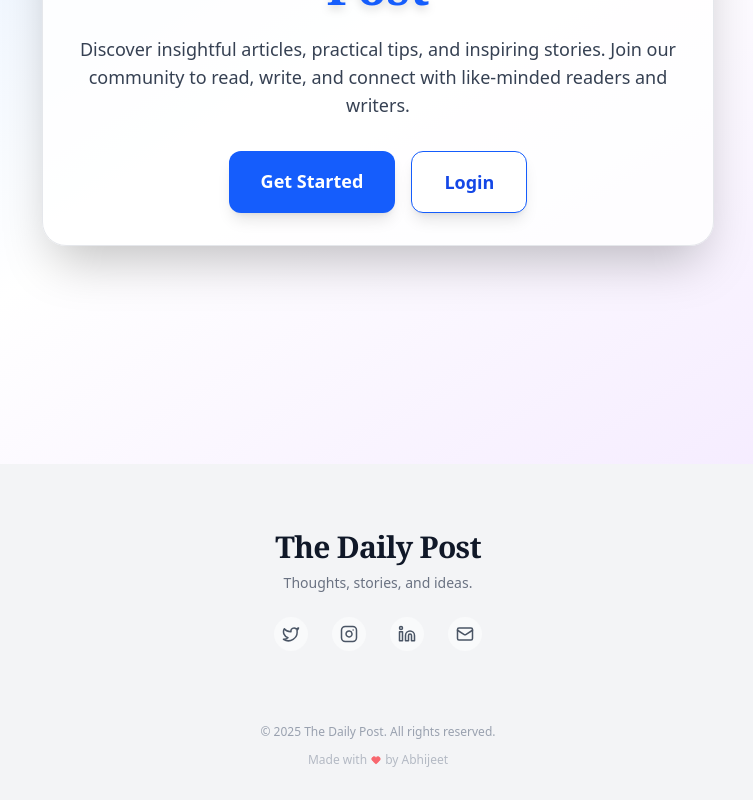
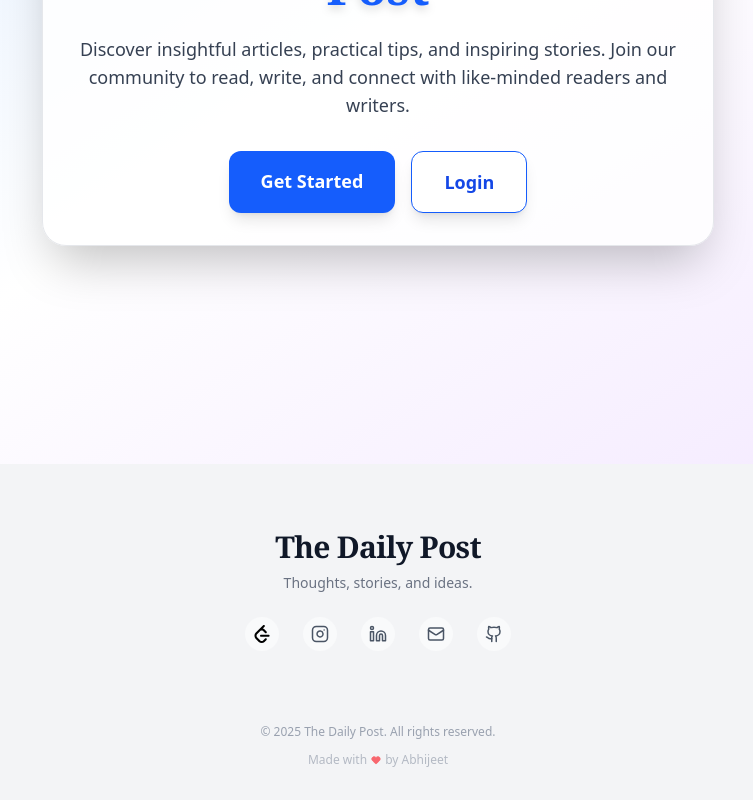
Before and after one commit to AbhijeetSoni08/The-Daily-Post, a React (Vite) app: page / in a window 1280 px wide. Shown: the part 395-1195 px from the top of the page, without its empty margins (262-1015 px from the left). Built offline with nearby package versions, Linux system fonts and the light colour scheme; no server answers.

Commit message:
removed consoles and added links

```diff
--- a/src/App.jsx
+++ b/src/App.jsx
@@ -13,18 +13,18 @@ import { setPosts, setError } from './store/postSlice'
 function App() {
   const [loading, setLoading] = useState(true)
   const dispatch = useDispatch()
-
+  const [postsFetched, setPostsFetched] = useState([]);
 
 
   useEffect(() => {
     appwriteService.listPosts().then((res) => {
+      setPostsFetched(res.rows);
       dispatch(setPosts(res.rows));
-      console.log("Fetched posts from Appwrite:", res.rows);
     }).catch((error) => {
       console.error("Error fetching posts from Appwrite:", error);
       dispatch(setError(error.message));
     }).finally(( ) => {
-      console.log("Finished fetching posts.");
+      // console.log("Finished fetching posts.");
     });
   },[])
 
@@ -32,10 +32,10 @@ function App() {
   const posts = useSelector((state) => state.posts.posts);
 
   if (postsLoading) {
-    console.log("Posts are still loading...");
+    // console.log("Posts are still loading...");
   } else {
-    console.log("Posts have been loaded.");
-    console.log("Posts:", posts);
+    // console.log("Posts have been loaded.");
+    // console.log("Posts:", posts);
   }
 
   useEffect(() => {
@@ -43,7 +43,7 @@ function App() {
     .then((userData) => {
       if (userData && userData.emailVerification) {
         dispatch(login({userData}))
-        dispatch(setPosts(res.rows));
+        dispatch(setPosts(postsFetched));
       } else {
         dispatch(logout())
       }
--- a/src/components/Footer/Footer.jsx
+++ b/src/components/Footer/Footer.jsx
@@ -1,5 +1,6 @@
 import React from 'react';
-import { Twitter, Instagram, Linkedin, Heart, Mail } from 'lucide-react';
+import { Twitter, Instagram, Linkedin, Heart, Mail, Github } from 'lucide-react';
+import LeetcodeIcon from '../../assets/LeetcodeIcon.svg';
 
 export default function Footer() {
   const currentYear = new Date().getFullYear();
@@ -50,17 +51,55 @@ export default function Footer() {
 
         {/* 3. Social Icons */}
         <div className="flex justify-center gap-6 mb-10">
-          <a href="#" className="p-2 rounded-full bg-gray-50 text-gray-600 hover:bg-black hover:text-white transition-all duration-300">
-            <Twitter size={18} />
+          {/* <a
+            href="https://leetcode.com/u/AbhijeetSoni08/"
+            target="_blank"
+            rel="noopener noreferrer"
+            className="p-2 rounded-full bg-gray-50 text-gray-600 hover:bg-black hover:text-white transition-all duration-300"
+          >
+            <LeetcodeIcon size={18} />
+          </a> */}
+          <a
+            href="https://leetcode.com/u/AbhijeetSoni08/"
+            target="_blank"
+            rel="noopener noreferrer"
+            className="p-2 rounded-full bg-gray-50 text-gray-600 hover:bg-black hover:text-white transition-all duration-300"
+          >
+            <img
+              src= {LeetcodeIcon}
+              alt="LeetCode Logo"
+              className="w-[18px] h-[18px]"
+            />
           </a>
-          <a href="#" className="p-2 rounded-full bg-gray-50 text-gray-600 hover:bg-black hover:text-white transition-all duration-300">
+          <a
+            href="https://www.instagram.com/abhijeetsoni.08/"
+            target="_blank"
+            rel="noopener noreferrer"
+            className="p-2 rounded-full bg-gray-50 text-gray-600 hover:bg-black hover:text-white transition-all duration-300"
+          >
             <Instagram size={18} />
           </a>
-          <a href="#" className="p-2 rounded-full bg-gray-50 text-gray-600 hover:bg-black hover:text-white transition-all duration-300">
+          <a
+            href="https://www.linkedin.com/in/abhijeet-soni-44a8191a0/"
+            target="_blank"
+            rel="noopener noreferrer"
+            className="p-2 rounded-full bg-gray-50 text-gray-600 hover:bg-black hover:text-white transition-all duration-300"
+          >
             <Linkedin size={18} />
           </a>
-           <a href="#" className="p-2 rounded-full bg-gray-50 text-gray-600 hover:bg-black hover:text-white transition-all duration-300">
+          <a
+            href="mailto:abhijeetsoni@zohomail.in"
+            className="p-2 rounded-full bg-gray-50 text-gray-600 hover:bg-black hover:text-white transition-all duration-300"
+          >
             <Mail size={18} />
+          </a>
+          <a
+            href="https://github.com/AbhijeetSoni08"
+            target="_blank"
+            rel="noopener noreferrer"
+            className="p-2 rounded-full bg-gray-50 text-gray-600 hover:bg-black hover:text-white transition-all duration-300"
+          >
+            <Github size={18} />
           </a>
         </div>
 
--- a/src/components/LoginForm.jsx
+++ b/src/components/LoginForm.jsx
@@ -18,7 +18,7 @@ function Login() {
             const session = await authService.login(data.email, data.password);
             if (session) {
                 const userData = await authService.getCurrentUser();
-                console.log("Login userData:", userData);
+                // console.log("Login userData:", userData);
                 if (userData && userData.emailVerification) {
                     dispatch(authLogin(userData));
                     navigate("/");
--- a/src/components/PostCard.jsx
+++ b/src/components/PostCard.jsx
@@ -17,7 +17,7 @@ function PostCard({$id, title, featuredImage, author, publishedDate, category})
     }, [featuredImage]);
   return (
     <Link to = {`/post/${$id}`}>
-        <div className="border rounded-lg overflow-hidden shadow-md hover:shadow-xl transition-shadow duration-300">
+        <div className="border rounded-lg overflow-hidden shadow-md hover:shadow-xl transition-shadow duration-300 h-full flex flex-col">
             {url && (
                 <img
                     src={url}
--- a/src/components/SignupForm.jsx
+++ b/src/components/SignupForm.jsx
@@ -16,7 +16,7 @@ function Signup() {
 
     const create = async(data) => {
         setError("")
-        console.log("Signup form data:", data)
+        // console.log("Signup form data:", data)
         try {
             const userData = await authService.createAccount(data.name, data.email, data.password)
             if (userData) {
--- a/src/components/post-form/PostForm.jsx
+++ b/src/components/post-form/PostForm.jsx
@@ -31,10 +31,10 @@ export default function PostForm({ post }) {
 
     const navigate = useNavigate();
     const userData = useSelector((state) => state.auth.user);
-    console.log("PostForm userData:", userData);
+    // console.log("PostForm userData:", userData);
 
     const submit = async (data) => {
-        console.log("Post form data:", data);
+        // console.log("Post form data:", data);
         if (post) {
             const file = data.image[0] ? await appwriteService.uploadFile(data.image[0]) : null;
 
@@ -58,7 +58,7 @@ export default function PostForm({ post }) {
                 alert("You must be logged in to create a post.");
                 return;
             }
-            console.log("userData:", userData);
+            // console.log("userData:", userData);
             if (!userData.userData.$id) {
                 alert("User ID is missing. Cannot create post. Please re-login.");
                 return;
--- a/src/main.jsx
+++ b/src/main.jsx
@@ -21,7 +21,7 @@ import "react-toastify/dist/ReactToastify.css";
 
 function AppRouter() {
   const isAuthenticated = useSelector(state => state.auth.status);
-  console.log("User is authenticated:", isAuthenticated);
+  // console.log("User is authenticated:", isAuthenticated);
 
   const router = createBrowserRouter([
     {
```
Also changed, not shown: src/assets/LeetcodeIcon.svg (added).
